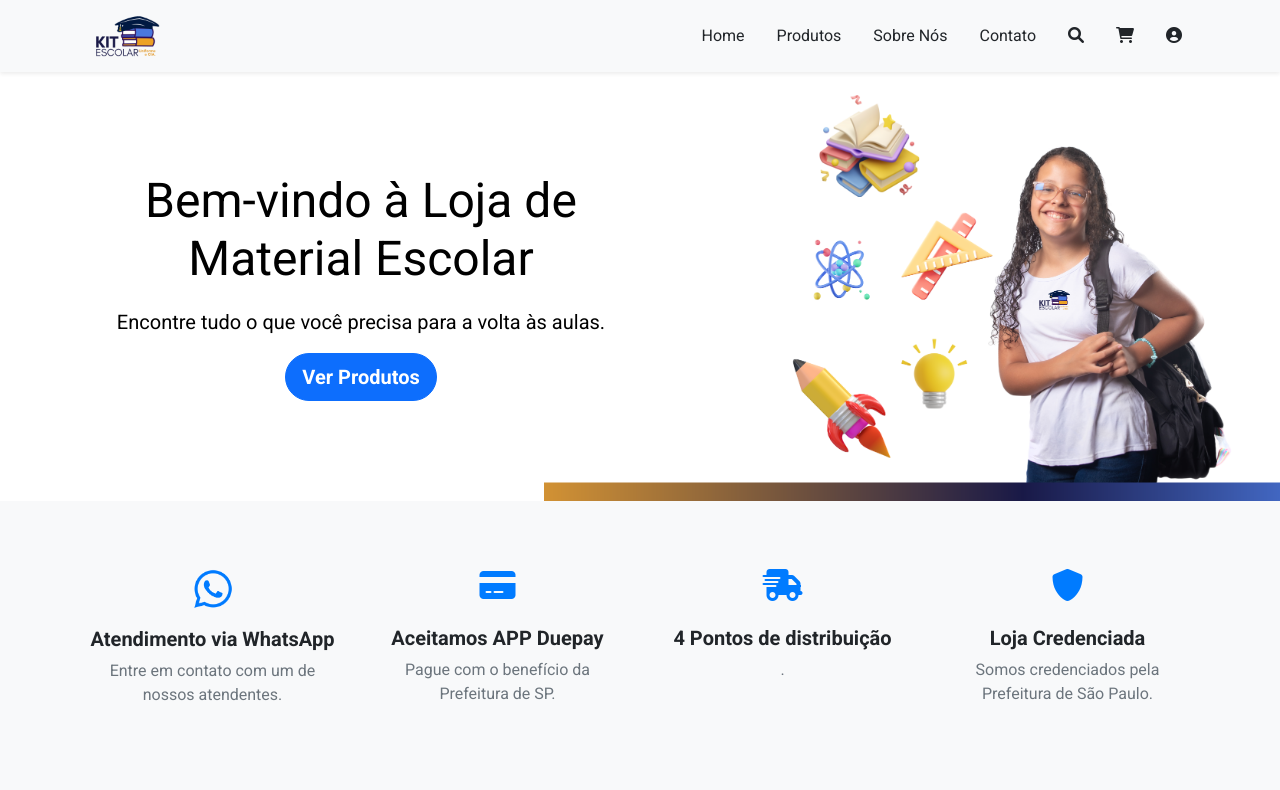
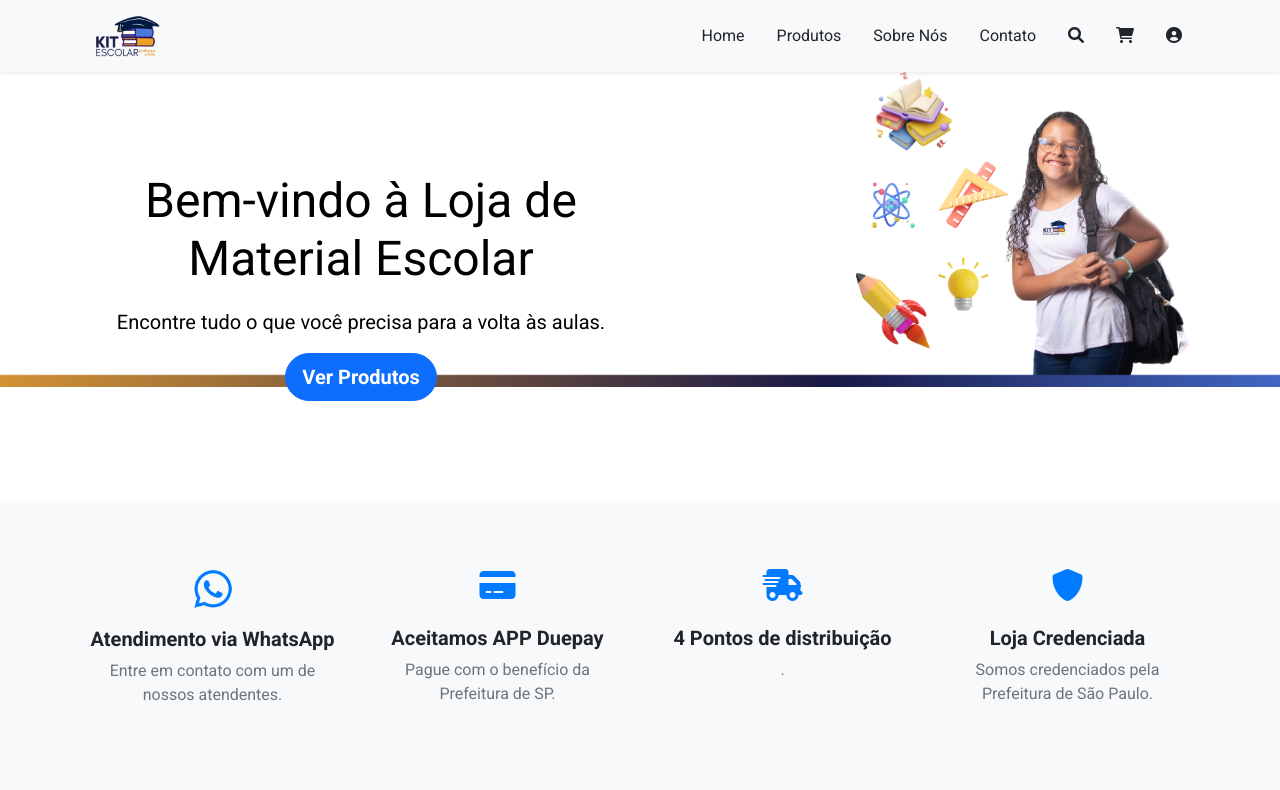
Before and after one commit to MuriloDholfy/kitEscolar, a PHP site: page /pages/Home/ in a window 1280 px wide. Shown: the top 790 px of the page. Run offline with PHP 8.4, Linux system fonts and the light colour scheme; some libraries are stand-ins or nearby versions.

Commit message:
correção img hero

```diff
--- a/EDUCACAO2/css/style.css
+++ b/EDUCACAO2/css/style.css
@@ -12,7 +12,6 @@ body {
   background-image: url(../img/Hero.png);
   background-size: contain;
   background-repeat: no-repeat;
-  background-position: right;
 	color: rgb(0, 0, 0);
 	text-align: center;
 	padding: 100px 15px;
```
Also changed, not shown: EDUCACAO2/img/Hero.png.
